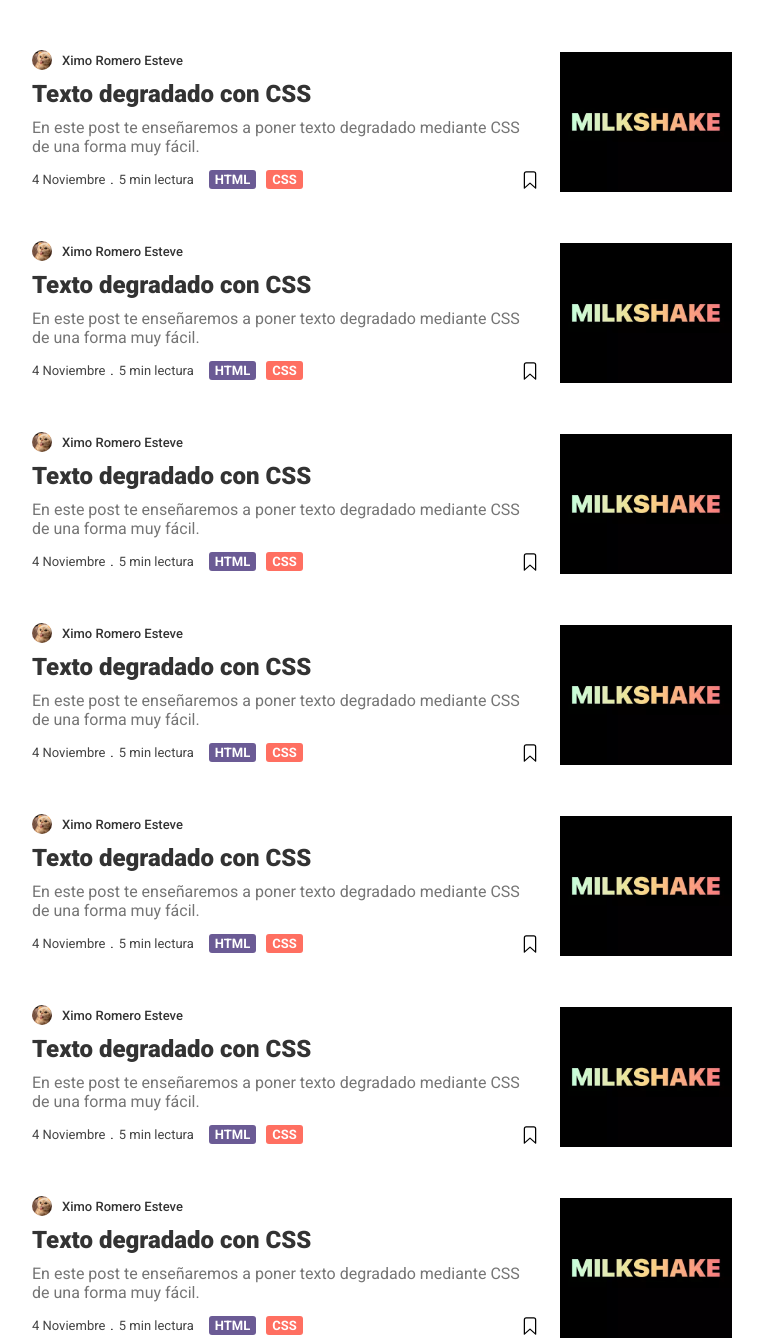
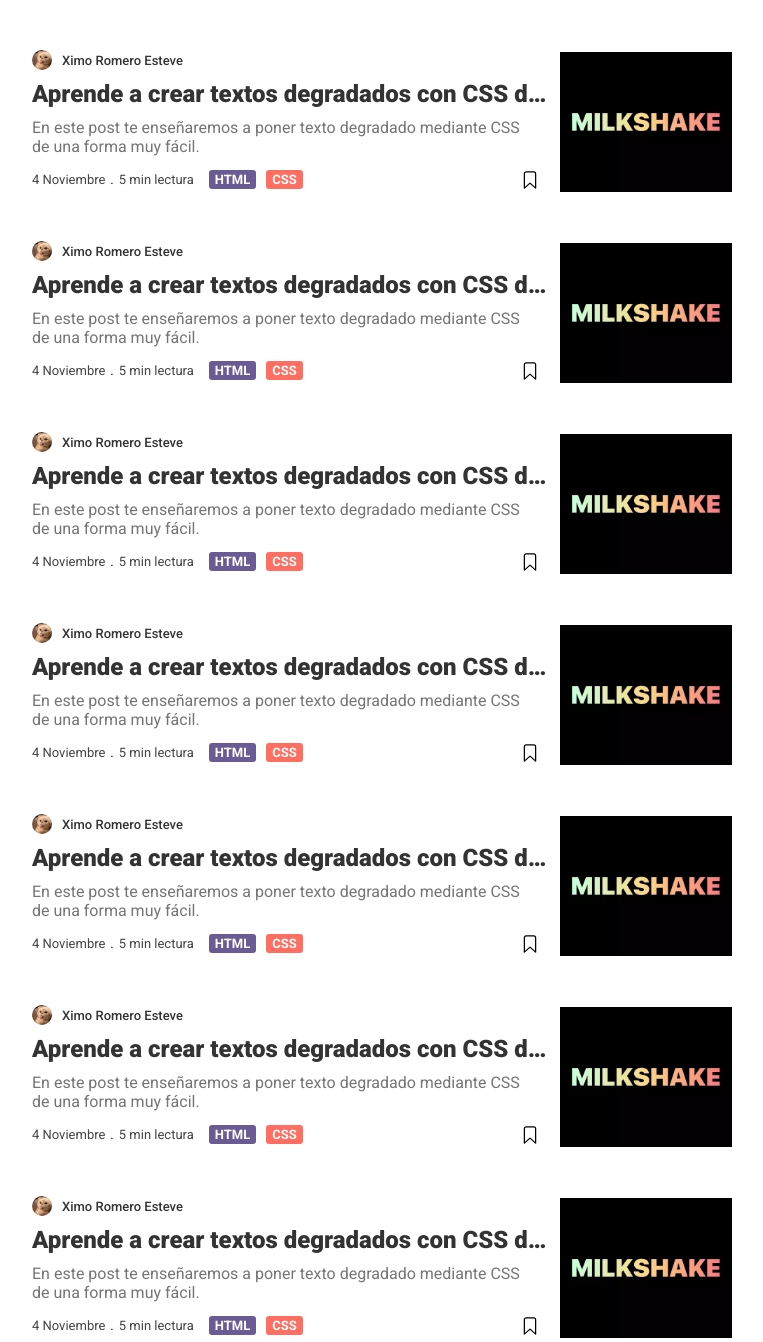
Before and after one commit to Ximoromero6/postList, a plain HTML site: page index.html in a window 1280 px wide. Shown: the whole page, without its empty margins (258-1021 px from the left). Drawn offline with Linux system fonts and the light colour scheme.

Commit message:
ajustado de texto post

```diff
--- a/index.html
+++ b/index.html
@@ -21,7 +21,7 @@
                     </a>
                 </div>
                 <a href="#!" rel="noopener" class="post_data">
-                    <h3 class="post_title">Texto degradado con CSS</h3>
+                    <h3 class="post_title">Aprende a crear textos degradados con CSS de forma fácil</h3>
                     <h4 class="description">En este post te enseñaremos a poner texto degradado mediante CSS de una forma muy fácil.</h4>
                 </a>
                 <div class="bottom_information">
@@ -57,7 +57,7 @@
                     </a>
                 </div>
                 <a href="#!" rel="noopener" class="post_data">
-                    <h3 class="post_title">Texto degradado con CSS</h3>
+                    <h3 class="post_title">Aprende a crear textos degradados con CSS de forma fácil</h3>
                     <h4 class="description">En este post te enseñaremos a poner texto degradado mediante CSS de una forma muy fácil.</h4>
                 </a>
                 <div class="bottom_information">
@@ -92,7 +92,7 @@
                     </a>
                 </div>
                 <a href="#!" rel="noopener" class="post_data">
-                    <h3 class="post_title">Texto degradado con CSS</h3>
+                    <h3 class="post_title">Aprende a crear textos degradados con CSS de forma fácil</h3>
                     <h4 class="description">En este post te enseñaremos a poner texto degradado mediante CSS de una forma muy fácil.</h4>
                 </a>
                 <div class="bottom_information">
@@ -127,7 +127,7 @@
                     </a>
                 </div>
                 <a href="#!" rel="noopener" class="post_data">
-                    <h3 class="post_title">Texto degradado con CSS</h3>
+                    <h3 class="post_title">Aprende a crear textos degradados con CSS de forma fácil</h3>
                     <h4 class="description">En este post te enseñaremos a poner texto degradado mediante CSS de una forma muy fácil.</h4>
                 </a>
                 <div class="bottom_information">
@@ -162,7 +162,7 @@
                     </a>
                 </div>
                 <a href="#!" rel="noopener" class="post_data">
-                    <h3 class="post_title">Texto degradado con CSS</h3>
+                    <h3 class="post_title">Aprende a crear textos degradados con CSS de forma fácil</h3>
                     <h4 class="description">En este post te enseñaremos a poner texto degradado mediante CSS de una forma muy fácil.</h4>
                 </a>
                 <div class="bottom_information">
@@ -197,7 +197,7 @@
                     </a>
                 </div>
                 <a href="#!" rel="noopener" class="post_data">
-                    <h3 class="post_title">Texto degradado con CSS</h3>
+                    <h3 class="post_title">Aprende a crear textos degradados con CSS de forma fácil</h3>
                     <h4 class="description">En este post te enseñaremos a poner texto degradado mediante CSS de una forma muy fácil.</h4>
                 </a>
                 <div class="bottom_information">
@@ -232,7 +232,7 @@
                     </a>
                 </div>
                 <a href="#!" rel="noopener" class="post_data">
-                    <h3 class="post_title">Texto degradado con CSS</h3>
+                    <h3 class="post_title">Aprende a crear textos degradados con CSS de forma fácil</h3>
                     <h4 class="description">En este post te enseñaremos a poner texto degradado mediante CSS de una forma muy fácil.</h4>
                 </a>
                 <div class="bottom_information">
--- a/post.scss
+++ b/post.scss
@@ -57,6 +57,12 @@ article.post {
                 font-weight: 900;
                 font-size: 24px;
                 margin-bottom: 10px;
+                max-height: 40px;
+                overflow: hidden;
+                text-overflow: ellipsis;
+                display: -webkit-box;
+                -webkit-line-clamp: 1;
+                -webkit-box-orient: vertical;
                 @media (max-width: 768px) {
                     font-size: 20px;
                     font-weight: 700;
@@ -65,6 +71,7 @@ article.post {
                     font-size: 16px;
                     font-weight: 700;
                     margin-bottom: 5px;
+                    -webkit-line-clamp: 2;
                 }
             }
             h4.description {
```
Also changed, not shown: post.css, 1 other file.
